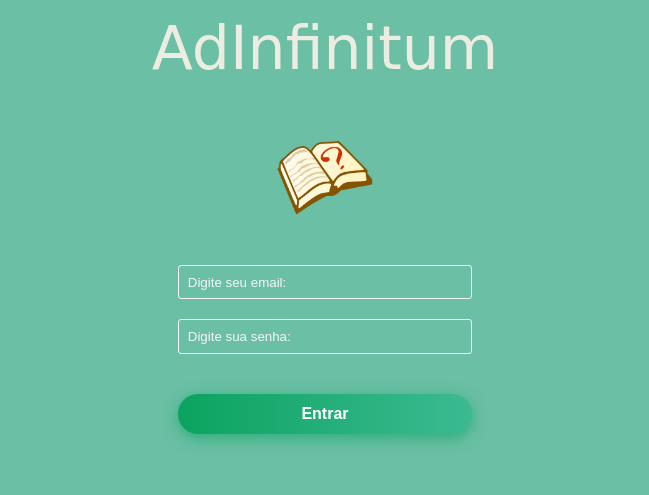
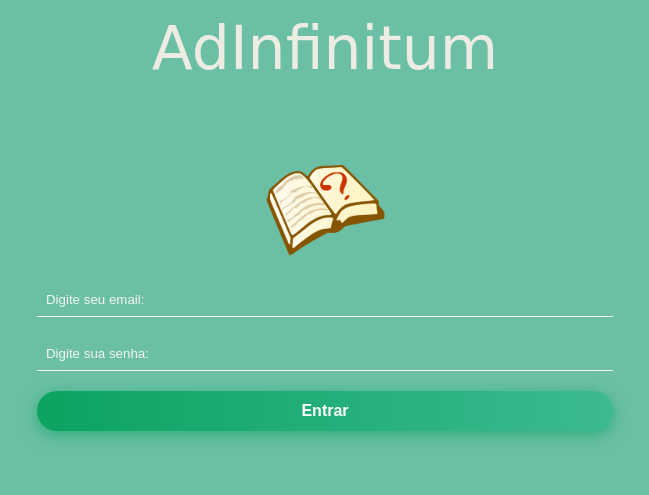
Before and after one commit to iamthepoe/bibliotecaSoftware, a PHP site: page /cadastrar.html in a window 1280 px wide. Shown: the top 495 px of the page, without its empty margins (315-964 px from the left). Run offline with PHP 8.4, Linux system fonts and the light colour scheme; some web fonts are replaced.

Commit message:
pagelog finalizada

```diff
--- a/cadastrar.html
+++ b/cadastrar.html
@@ -17,12 +17,15 @@
     <title>Login</title>
   </head>
   <body>
+    <div class="tamanho">
     <header class="header">
       <div class="textLogo"><span>AdInfinitum</span></div>
     </header>
+    </div>
     <main class="main">
+      <div class="tamanho">
       <div class="img">
-        <img src="img/bookLog.png" alt="Livro svg" width="100px" />
+        <img src="img/bookLog.png" alt="Livro svg" width="125px" />
       </div>
       <form action="" class="inputs">
         <input
@@ -38,6 +41,7 @@
         />
         <a href=""><button class="bn632-hover bn22">Entrar</button></a>
       </form>
+    </div>
     </main>
   </body>
 </html>
--- a/style.css
+++ b/style.css
@@ -10,14 +10,17 @@
 body{
   background-color: var(--corPrincipal);
 }
+.tamanho{
+  width: 45vw;
+  margin-inline: auto;
+}
 header, .header{
   display: flex;
   justify-content: center;
   align-items: center;
 
   height: 12vh;
-  width: 100vw;
-
+  width: 100%;
   color: var(--textColor);
 
   font-family: 'Rubik', sans-serif;
@@ -31,9 +34,12 @@ header, .header{
   flex-direction: column;
 
   height: 50vh;
-  width: 100vw;
 }
 .main, .img{
+  display: flex;
+  justify-content: center;
+  align-items: center;
+
   margin-block-end: 3vh;
 }
 .main, .inputs{
@@ -42,30 +48,26 @@ header, .header{
   align-items: center;
   flex-direction: column;
   gap: 2.5vh;
-
-  width: 30vw;
-  margin-inline: auto;
 }
 input{
-  border: 1px solid whitesmoke;
-  border-radius: 3px;
+  border: none;
+  border-bottom: 1px solid whitesmoke;
   padding: 0.7vw;
+
+  width: 100%;
 
   background-color: var(--corPrincipal);
   color: white;
-
-  width: 23vw;
 }
 ::placeholder{
   color: whitesmoke;
 }
 .bn632-hover {
-  width: 23vw;
+  width: 45vw;
   font-size: 16px;
   font-weight: 600;
   color: #fff;
   cursor: pointer;
-  margin: 20px;
   height: 5vh;
   text-align:center;
   border: none;
```
